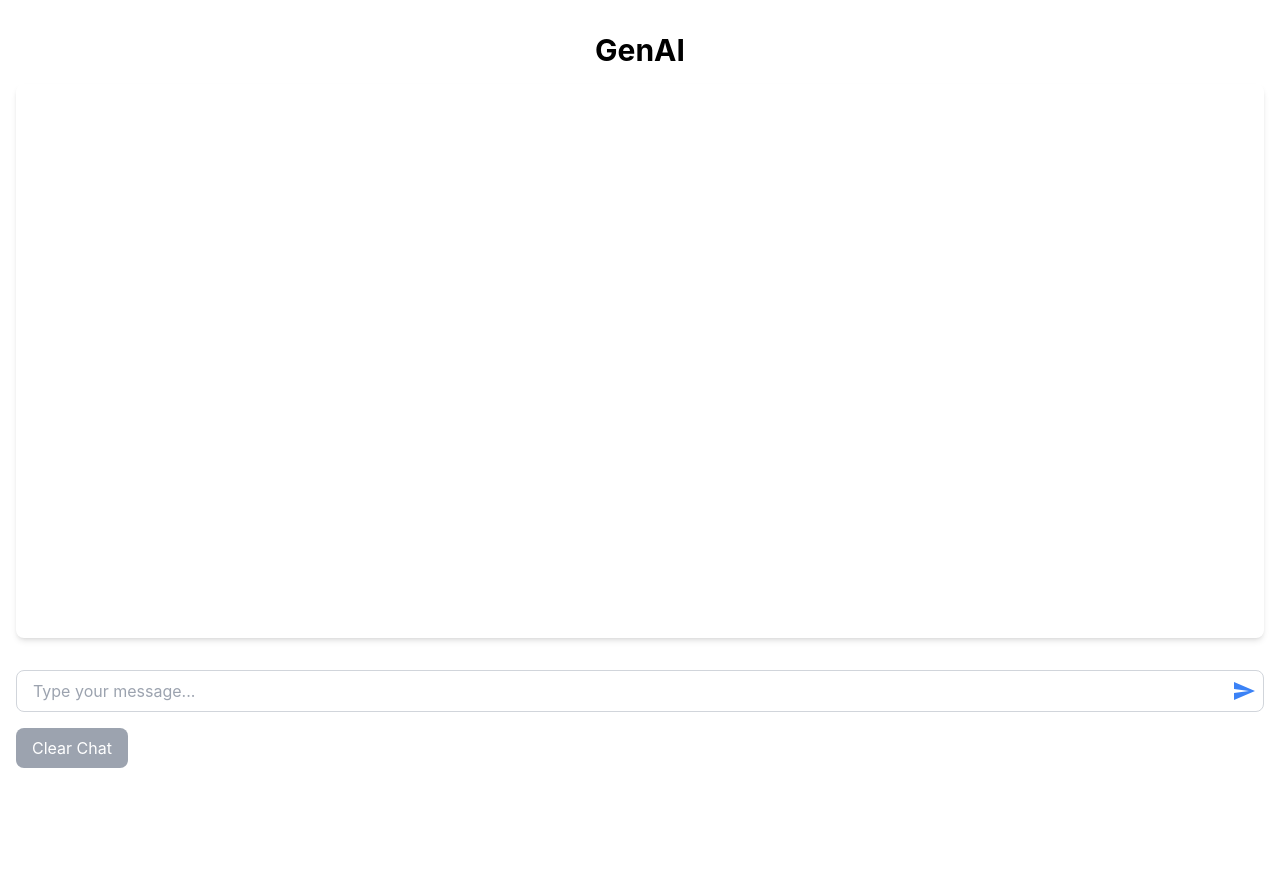
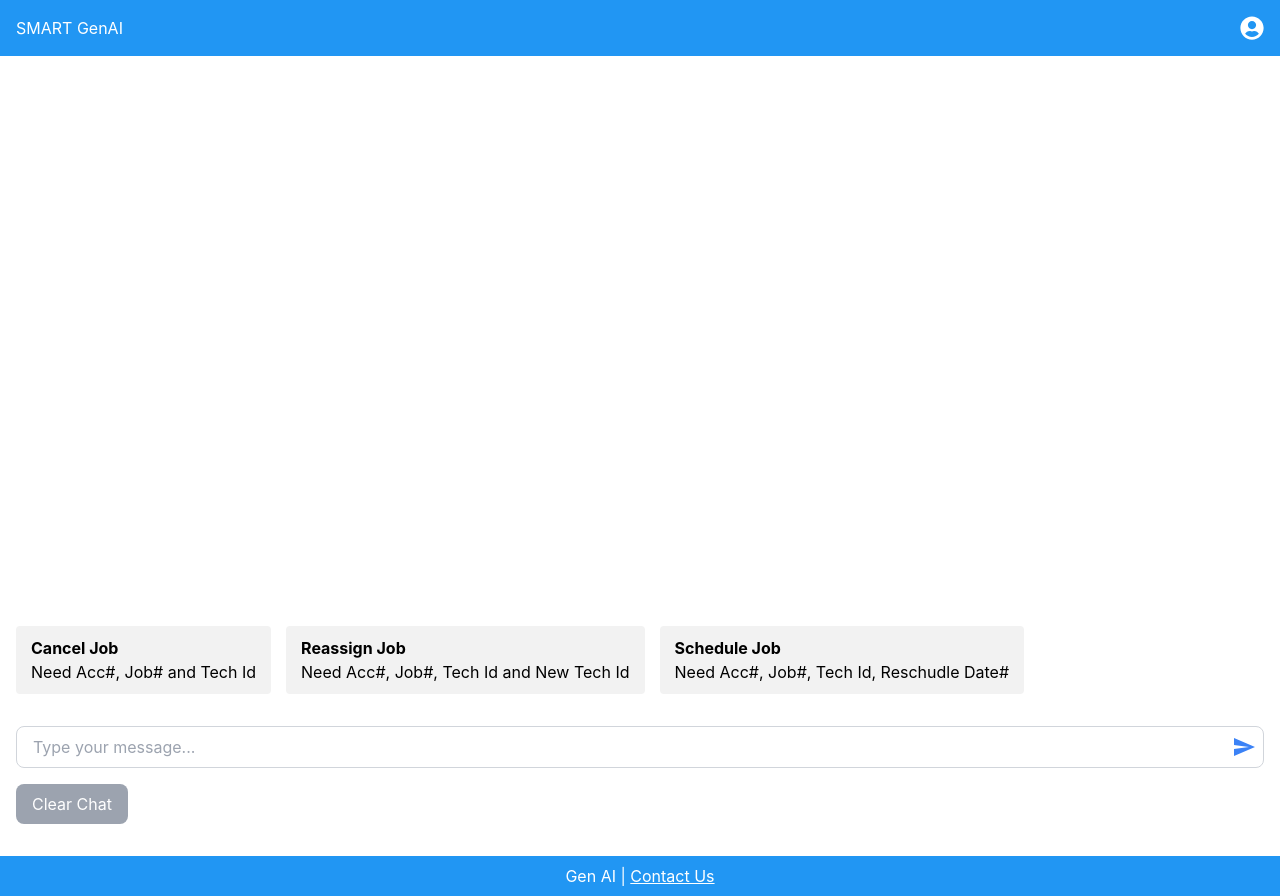
Before and after one commit to IsrathParveen/smart-gen-ai, a React (Create React App) app: page / in a window 1280 px wide. Before the commit the page ends 800 px from the top, so only its background shows below. Built offline with nearby package versions, Linux system fonts and the light colour scheme.

Commit message:
Message Suggestion buttons

```diff
--- a/src/App.css
+++ b/src/App.css
@@ -28,6 +28,22 @@
   color: #61dafb;
 }
 
+.button {
+  padding: 10px 15px;
+  font-size: 16px;
+  background-color:rgb(242, 242, 242);
+  color: black;
+  border: none;
+  border-radius: 4px;
+  cursor: pointer;
+  margin-top: 5px;
+  margin-right: 15px;
+}
+
+.button:hover {
+  background-color: rgb(225, 222, 222);
+  transform: scale(1.01);
+}
 @keyframes App-logo-spin {
   from {
     transform: rotate(0deg);
--- a/src/App.js
+++ b/src/App.js
@@ -1,6 +1,6 @@
 import React, { useState, useEffect ,useRef} from "react";
 import { GoogleGenerativeAI } from "@google/generative-ai";
-import { FaPaperPlane } from 'react-icons/fa';
+import { FaPaperPlane,FaUserCircle } from 'react-icons/fa';
 import { MdSend } from 'react-icons/md';
 // Style components using Tailwind CSS
 import "./App.css";
@@ -55,7 +55,16 @@ const App = () => {
       // setIsLoading(false);
     }
   };
+  const buttonTexts = [
+    { mainText: "Cancel Job", subText: "Need Acc#, Job# and Tech Id" },
+  { mainText: "Reassign Job", subText: "Need Acc#, Job#, Tech Id and New Tech Id" },
+  { mainText: "Schedule Job", subText: "Need Acc#, Job#, Tech Id, Reschudle Date#" }
+  ];
 
+  // Function to handle the button click
+  const handleButtonClick = (text) => {
+      setUserInput(text);  // Set predefined text into the input
+  };
   // Function to clear the chat history
   const clearChat = () => {
     setChatHistory([]);
@@ -67,13 +76,35 @@ const App = () => {
   };
 
   return (
+    <>
+    <header className="w-full bg-[rgb(33,150,243)] text-white py-4 flex justify-between items-center px-4">
+        {/* <img src="/path/to/logo.png" alt="Logo" className="h-12" />
+      <h1 className="text-3xl font-bold text-center">GenAI</h1> */}
+  <div>
+    <span>SMART GenAI</span>
+    {/* <img src="src/smartlogo.png" alt="Logo" className="h-6 w-6" /> */}
+    </div>
+         <FaUserCircle className="h-6 w-6 " />
+      </header>
     <div className="container mx-auto px-4 py-8 flex flex-col h-screen">
-      <h1 className="text-3xl font-bold text-center mb-4">GenAI</h1>
-
-      <div className="chat-container rounded-lg shadow-md p-4 flex-grow overflow-auto">
+      <div className="flex-grow overflow-auto">
         <ChatHistory chatHistory={chatHistory} />
         {/* <Loading isLoading={isLoading} /> */}
       </div>
+      {chatHistory.length === 0 && (
+          <div className="button-container mt-4">
+            {buttonTexts.map((button, index) => (
+              <button
+                key={index}
+                className="button"
+                onClick={() => handleButtonClick(button.mainText)} // Set main text to input on click
+              >
+                <div className="main-text font-bold text-left">{button.mainText}</div>
+                <div className="sub-text text-left">{button.subText}</div>
+              </button>
+            ))}
+          </div>
+        )}
       <div className="mt-4">
         <div className="flex mt-4 relative">
           <input
@@ -100,6 +131,12 @@ const App = () => {
         </button>
       </div>
    </div>
+   <footer className="w-full text-center bg-[rgb(33,150,243)] text-white p-2">
+        <p>Gen AI | <a href="mailto:contact@example.com" className="underline text-white hover:text-gray-200">
+          Contact Us
+        </a> </p>
+    </footer>
+    </>
   );
 };
 
```
